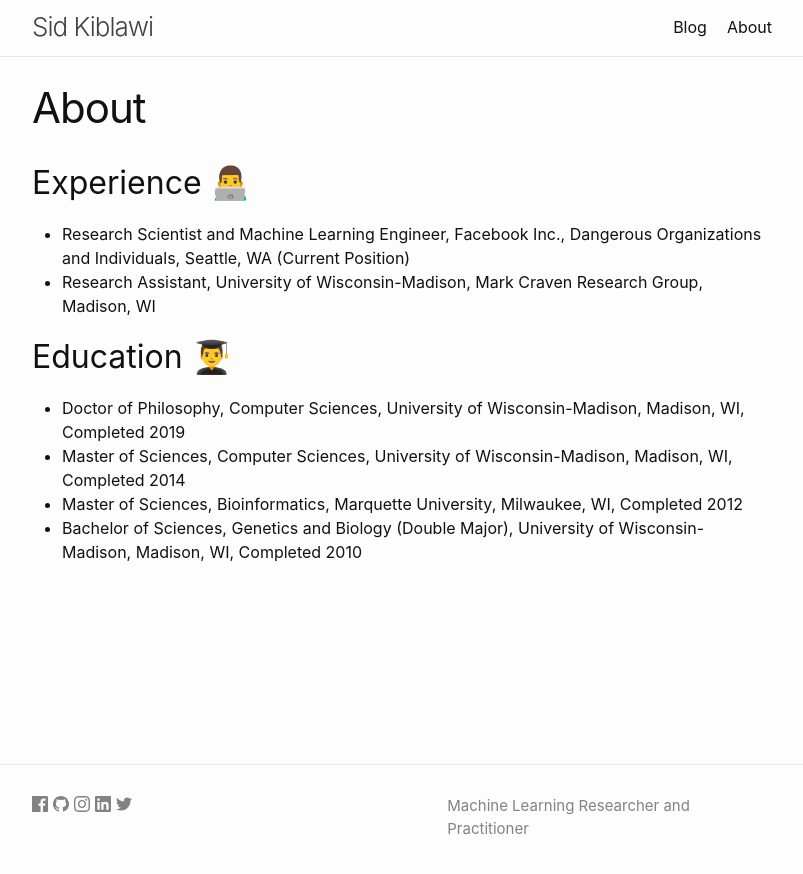
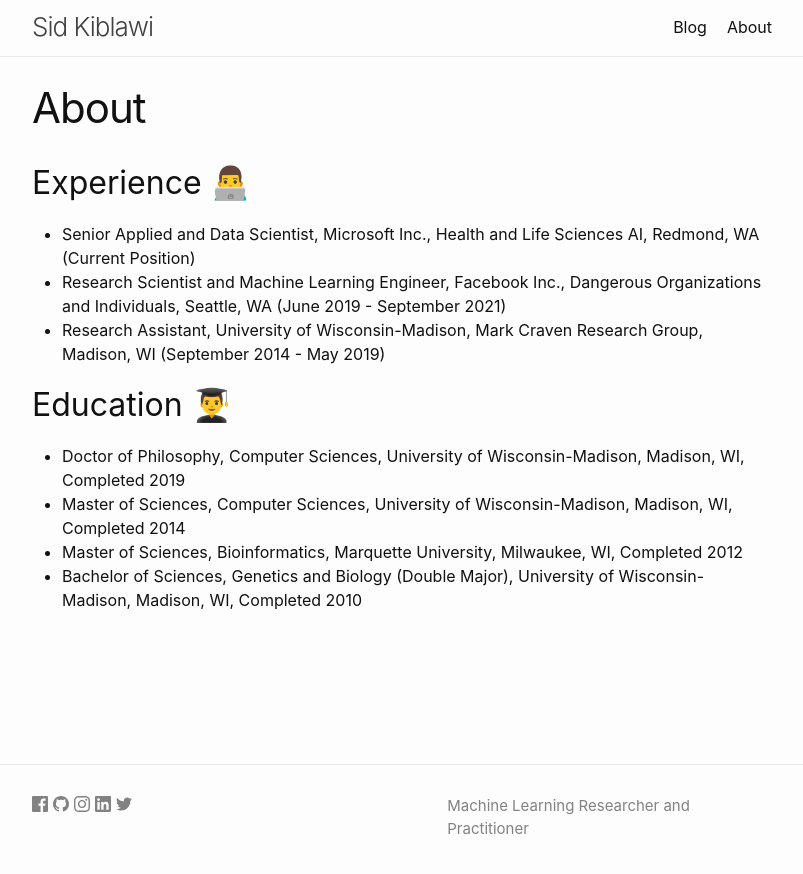
Before and after one commit to sidkiblawi/sidkiblawi.github.io, a Jekyll site: the page built from about.md, in a window 1280 px wide. Shown: the top 874 px of the page, without its empty margins (238-1041 px from the left). Built offline with Jekyll 4.4.1, drawn with Linux system fonts in a browser that asks for light colours.

Commit message:
Update about.md
Added Microsoft Job

```diff
--- a/about.md
+++ b/about.md
@@ -5,8 +5,9 @@ permalink: /about/
 ---
 
 ## Experience 👨‍💻
-* Research Scientist and Machine Learning Engineer, Facebook Inc., Dangerous Organizations and Individuals, Seattle, WA (Current Position)
-* Research Assistant, University of Wisconsin-Madison, Mark Craven Research Group, Madison, WI
+* Senior Applied and Data Scientist, Microsoft Inc., Health and Life Sciences AI, Redmond, WA (Current Position)
+* Research Scientist and Machine Learning Engineer, Facebook Inc., Dangerous Organizations and Individuals, Seattle, WA (June 2019 - September 2021)
+* Research Assistant, University of Wisconsin-Madison, Mark Craven Research Group, Madison, WI (September 2014 - May 2019)
 
 ## Education 👨‍🎓
 * Doctor of Philosophy, Computer Sciences, University of Wisconsin-Madison, Madison, WI, Completed 2019
```
